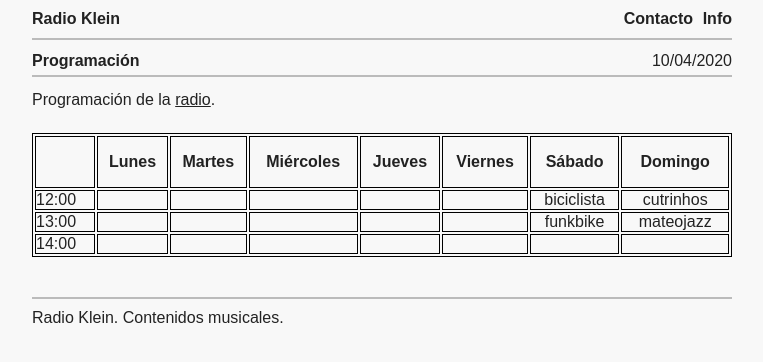
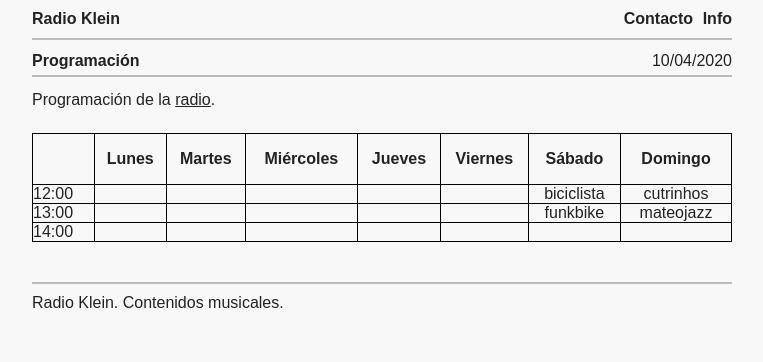
Before and after one commit to haztecaso/radio-klein, a Jekyll site: the page built from _posts/2020-04-10-segundopost.md, in a window 1280 px wide. Shown: the top 362 px of the page, without its empty margins (258-1021 px from the left). Built offline with Jekyll 4.4.1, drawn with Linux system fonts in a browser that asks for light colours.

Commit message:
Automated commit

```diff
--- a/assets/styles.css
+++ b/assets/styles.css
@@ -88,10 +88,16 @@ footer{
     border-top:2px solid #bbb;
 }
 
+table {
+  border-collapse: collapse;
+}
+
 table, th, td {
   border: 1px solid black;
 }
- table {
+
+
+table {
   width: 100%;
 }
 
```
